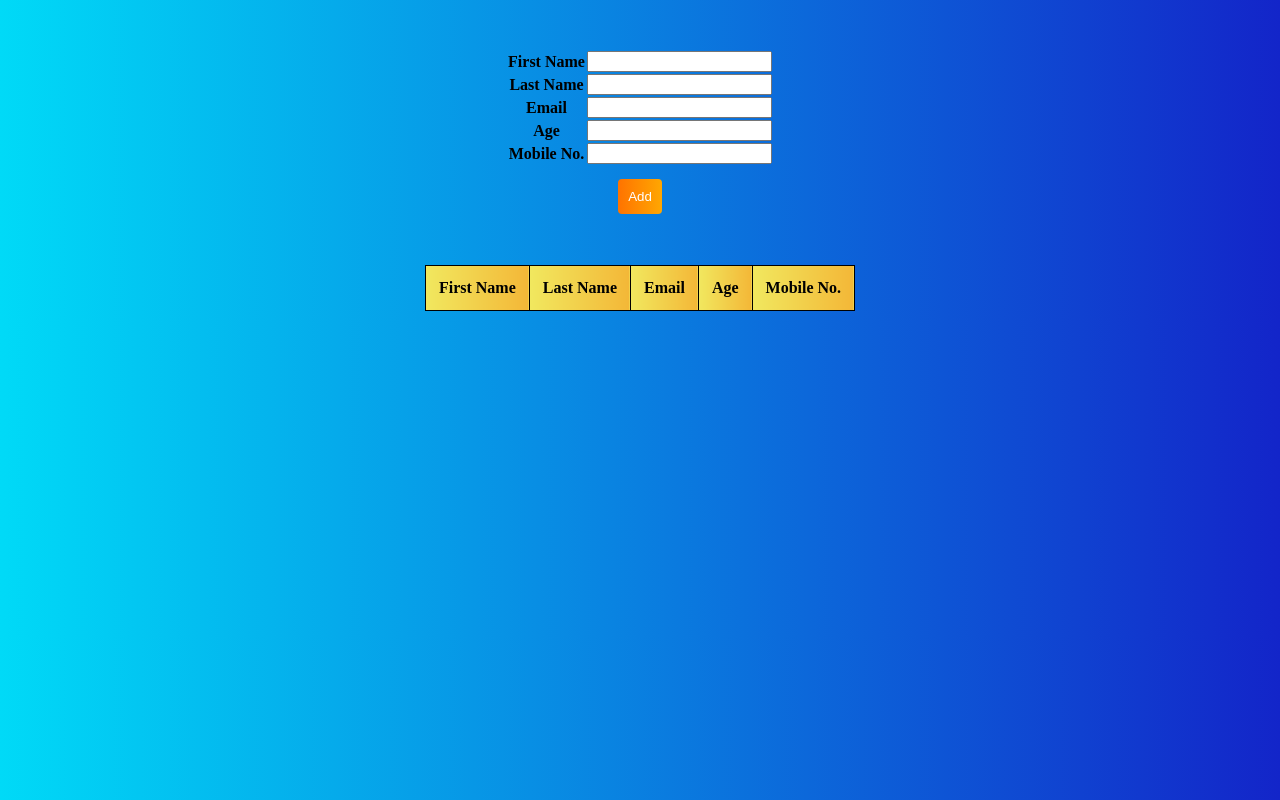
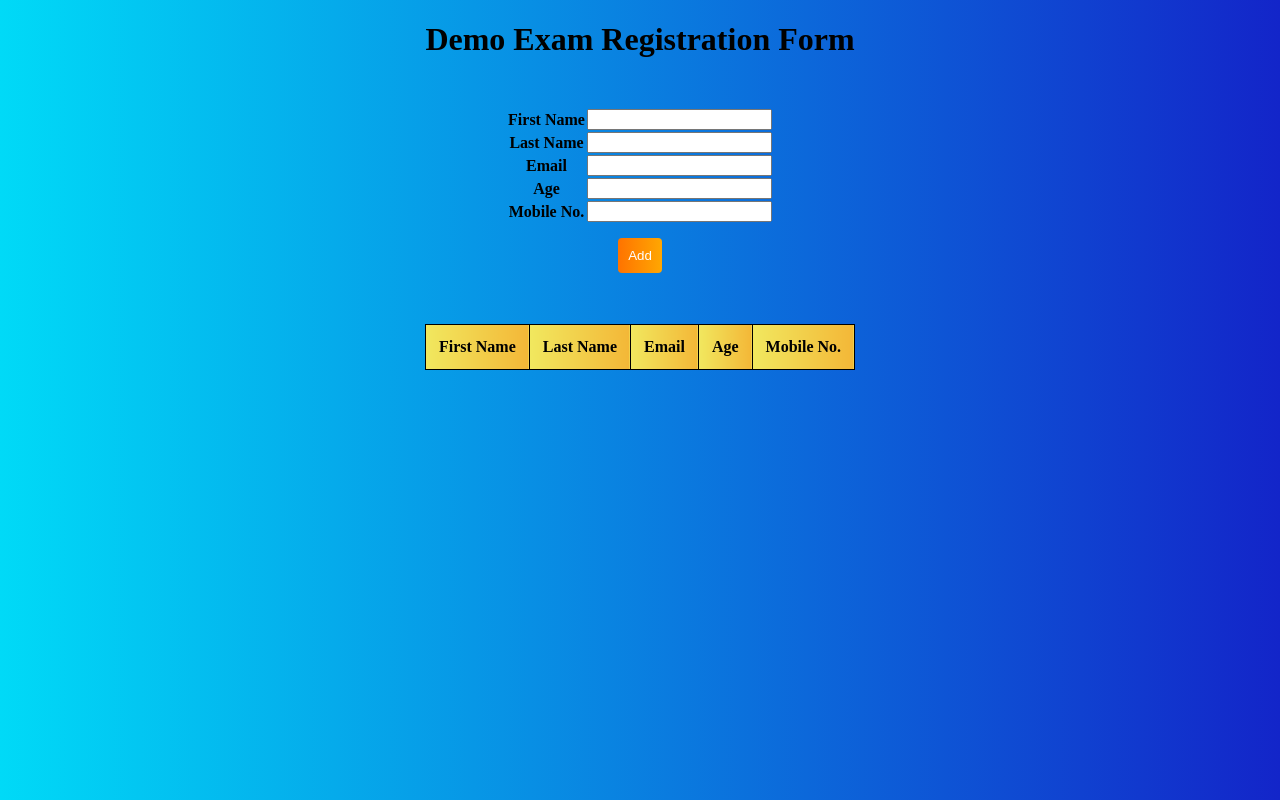
Before and after one commit to swapnilwani008/registration-form, a plain HTML site: page index.html in a window 1280 px wide. Drawn offline with Linux system fonts and the light colour scheme.

Commit message:
commit done

```diff
--- a/index.html
+++ b/index.html
@@ -7,6 +7,7 @@
 <body>
 
 	<center>
+		<h1>Demo Exam Registration Form</h1>
 		<table  >
 			<thead>
 				<tr>
```
